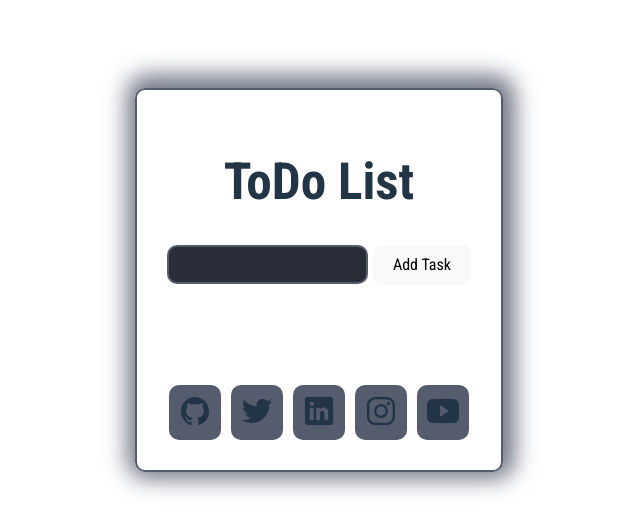
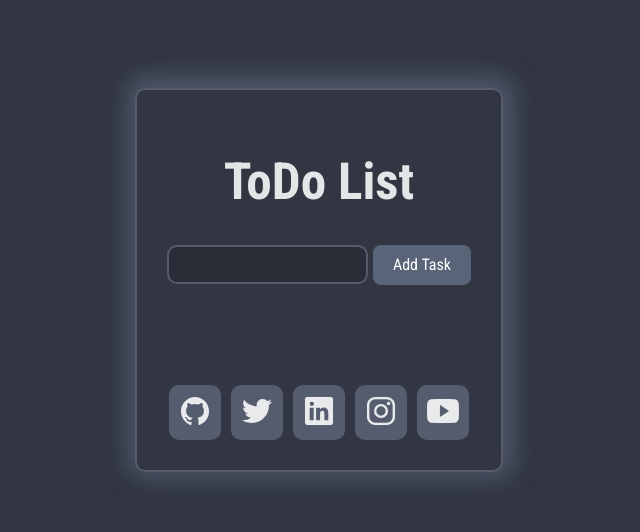
Before and after one commit to lcscostadev/React-ToDoList, a React (Vite) app: page / in a window 1280 px wide. Shown: the part 120-652 px from the top of the page, without its empty margins (321-961 px from the left). Built offline with nearby package versions, Linux system fonts and the light colour scheme.

Commit message:
removing dark theme

```diff
--- a/src/components/AddTasks.css
+++ b/src/components/AddTasks.css
@@ -4,6 +4,7 @@
     border: 2px solid #545c6e;
     background-color: #292d37;
     transition: all ease-in-out .2s;
+    color: white;
 }
 
 .input-section input:focus {
@@ -13,6 +14,7 @@
 
 .input-section button {
     transition: all ease-in-out .4s;
+    color: white;
 }
 
 .input-section button:hover {
--- a/src/components/Task.css
+++ b/src/components/Task.css
@@ -20,6 +20,7 @@
 
 .item button {
     border-radius: 0px 8px 8px 0px;
+    color: white;
 }
 
 .btn button {
--- a/src/index.css
+++ b/src/index.css
@@ -4,7 +4,6 @@
   line-height: 24px;
   font-weight: 400;
 
-  color-scheme: light dark;
   color: rgba(255, 255, 255, 0.87);
   background-color: #313642;
 
@@ -50,18 +49,3 @@ button:focus,
 button:focus-visible {
   outline: 4px auto -webkit-focus-ring-color;
 }
-
-@media (prefers-color-scheme: light) {
-  :root {
-    color: #213547;
-    background-color: #ffffff;
-  }
-
-  a:hover {
-    color: #747bff;
-  }
-
-  button {
-    background-color: #f9f9f9;
-  }
-}
```
